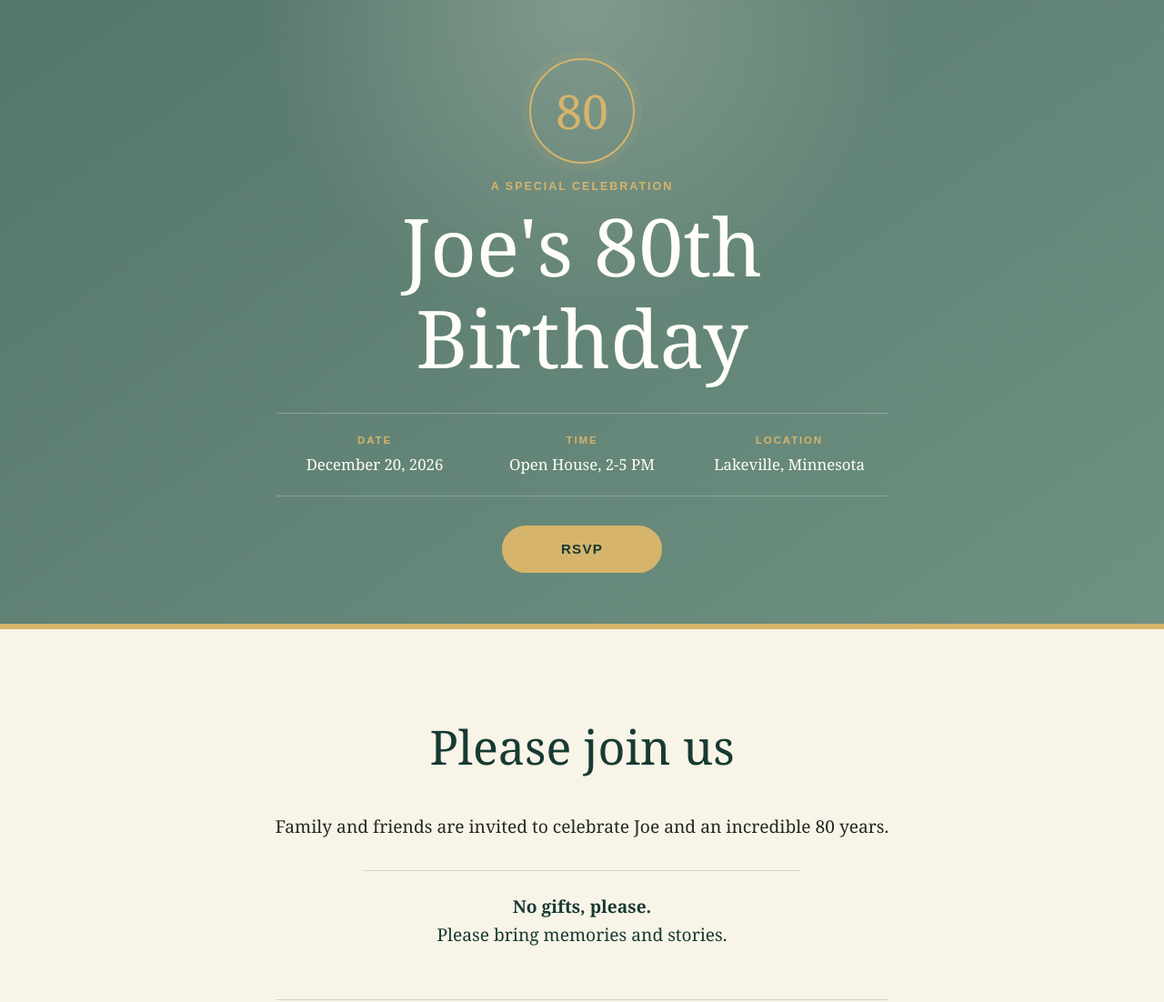
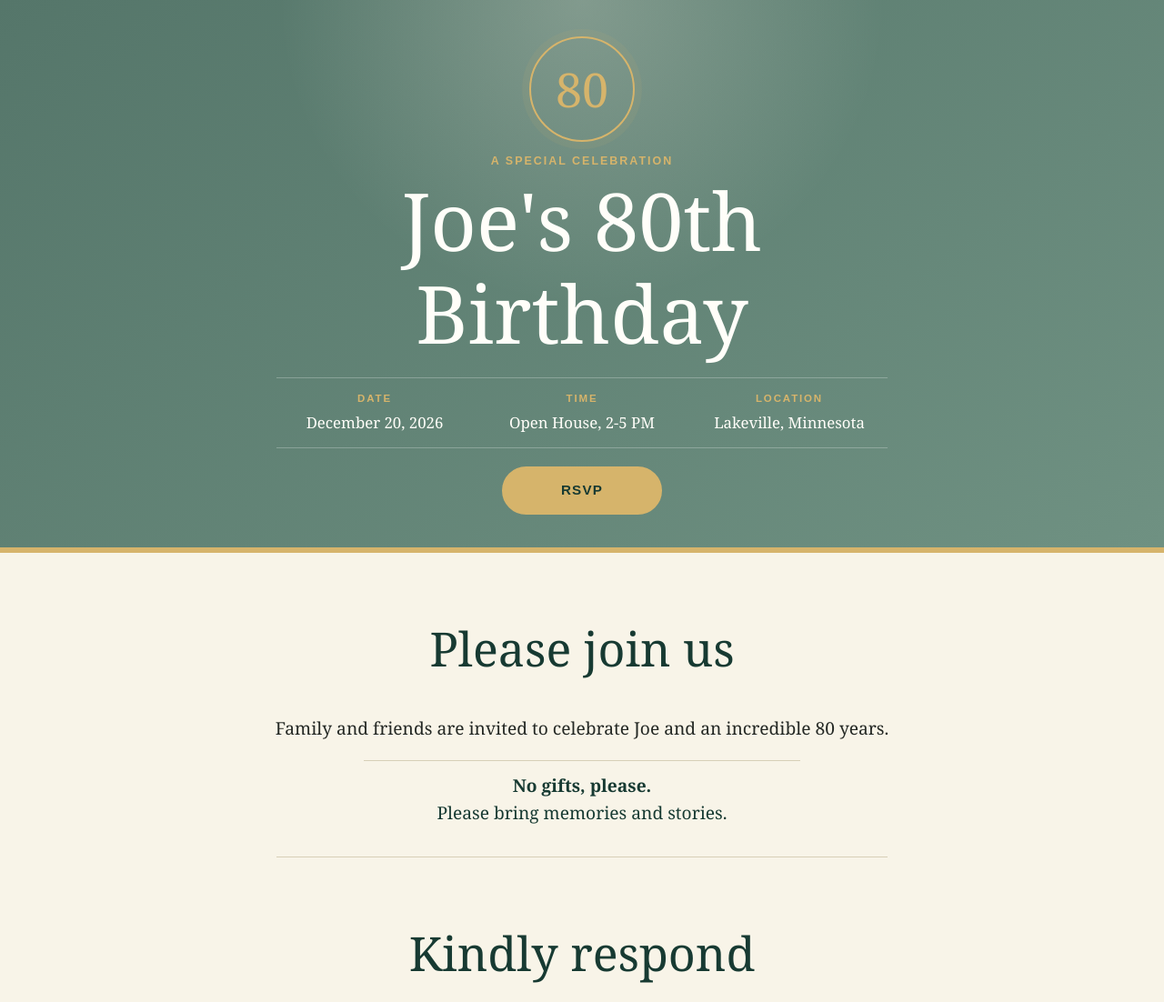
Before and after one commit to MNSonerfan/Joes80th, a plain HTML site: page index.html in a window 1280 px wide. Shown: the top 1102 px of the page at 91% size. Drawn offline with Linux system fonts and the light colour scheme; no server answers.

Commit message:
Condense the birthday page layout
Co-authored-by: Copilot <223556219+Copilot@users.noreply.github.com>

```diff
--- a/index.html
+++ b/index.html
@@ -9,7 +9,7 @@
       name="description"
       content="Please join us for Joe's 80th birthday celebration in Lakeville, Minnesota."
     />
-    <link rel="stylesheet" href="styles.css?v=20261220-copy" />
+    <link rel="stylesheet" href="styles.css?v=20261220-condensed" />
   </head>
   <body>
     <main>
@@ -148,7 +148,7 @@
       <p>Celebrating 80 wonderful years</p>
     </footer>
 
-    <script src="config.js?v=20261220-copy"></script>
-    <script src="script.js?v=20261220-copy"></script>
+    <script src="config.js?v=20261220-condensed"></script>
+    <script src="script.js?v=20261220-condensed"></script>
   </body>
 </html>
--- a/styles.css
+++ b/styles.css
@@ -29,8 +29,8 @@ main {
 }
 
 .hero {
-  min-height: 70vh;
-  padding: 4rem 1.25rem 3.5rem;
+  min-height: 60vh;
+  padding: 2.5rem 1.25rem 2.25rem;
   text-align: center;
   color: var(--white);
   background:
@@ -42,7 +42,7 @@ main {
 .celebration-mark {
   width: 7.25rem;
   height: 7.25rem;
-  margin: 0 auto 1rem;
+  margin: 0 auto 0.75rem;
   display: grid;
   place-items: center;
   border: 2px solid var(--gold);
@@ -75,20 +75,20 @@ h3 {
 
 h1 {
   max-width: 14ch;
-  margin: 0 auto 2rem;
+  margin: 0 auto 1.25rem;
   font-size: clamp(2.7rem, 11vw, 5.5rem);
   font-weight: 400;
 }
 
 .details {
   max-width: 42rem;
-  margin: 0 auto 2rem;
+  margin: 0 auto 1.25rem;
   display: grid;
   grid-template-columns: repeat(3, 1fr);
   gap: 0.75rem;
   border-top: 1px solid rgba(255, 255, 255, 0.25);
   border-bottom: 1px solid rgba(255, 255, 255, 0.25);
-  padding: 1.25rem 0;
+  padding: 0.85rem 0;
 }
 
 .details p {
@@ -144,7 +144,7 @@ a:focus-visible {
 .information {
   max-width: 52rem;
   margin: 0 auto;
-  padding: 3.5rem 1.25rem;
+  padding: 2rem 1.25rem;
   text-align: center;
 }
 
@@ -153,8 +153,8 @@ a:focus-visible {
 }
 
 .celebration-notes {
-  margin: 2rem auto 0;
-  padding-top: 1.5rem;
+  margin: 1rem auto 0;
+  padding-top: 0.75rem;
   max-width: 30rem;
   border-top: 1px solid #d7cfb7;
   color: var(--forest);
@@ -212,7 +212,7 @@ a:focus-visible {
 .guest-list {
   max-width: 52rem;
   margin: 0 auto;
-  padding: 3.5rem 1.25rem 5rem;
+  padding: 2rem 1.25rem 3rem;
   text-align: center;
 }
 
@@ -235,8 +235,8 @@ a:focus-visible {
 }
 
 .response-columns article {
-  min-height: 10rem;
-  padding: 1.25rem;
+  min-height: 7rem;
+  padding: 1rem;
   border: 1px solid #d7cfb7;
   border-radius: 14px;
   background: rgba(255, 254, 249, 0.72);
```
